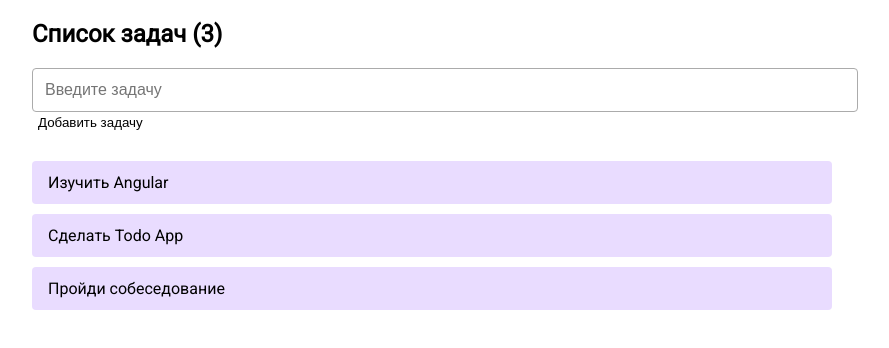
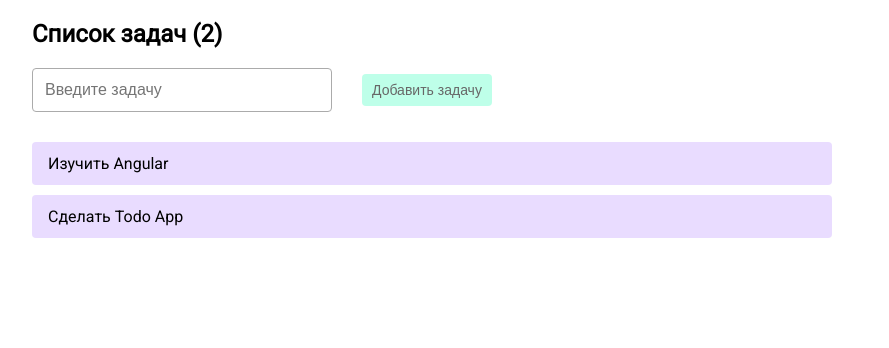
Before and after one commit to CodeOfMisanthrope/angular-todo, an Angular app: page / in a window 1280 px wide. Shown: the top 348 px of the page, without its empty margins (208-1097 px from the left). Built offline with nearby package versions, Linux system fonts and the light colour scheme.

Commit message:
feat: updated

```diff
--- a/src/app/components/list/list.html
+++ b/src/app/components/list/list.html
@@ -1,12 +1,16 @@
 <div class="task-list">
   <form [formGroup]="taskForm" (ngSubmit)="onSubmit()" class="task-list__header">
     <h2>Список задач ({{ tasks.length }})</h2>
-    <app-ui-input
-      formControlName="taskName"
-      placeholder="Введите задачу">
-    </app-ui-input>
-<!--    <ui-input formControlName="taskName" type="text">-->
-    <button >Добавить задачу</button>
+    <div class="task-list__content">
+      <app-ui-input
+        class="task-list__ui-input"
+        formControlName="taskName"
+        placeholder="Введите задачу">
+      </app-ui-input>
+      <!--    <ui-input formControlName="taskName" type="text">-->
+      <!--    <button >Добавить задачу</button>-->
+      <app-ui-btn>Добавить задачу</app-ui-btn>
+    </div>
   </form>
 
   @for (task of tasks; track task.id) {
--- a/src/app/components/list/list.ts
+++ b/src/app/components/list/list.ts
@@ -1,24 +1,25 @@
-import { Component } from '@angular/core';
-import { TaskDtos } from '../../data/dtos/task';
+import {Component} from '@angular/core';
+import {TaskDtos} from '../../data/dtos/task';
 import {Task} from '../task/task';
 import {UIInput} from '../ui/ui-input/ui-input.component';
 import {FormBuilder, FormGroup, ReactiveFormsModule, Validators} from '@angular/forms';
+import {UiBtn} from '../ui/ui-btn/ui-btn';
 
 @Component({
   selector: 'app-list',
   imports: [
     Task,
     UIInput,
-    ReactiveFormsModule
+    ReactiveFormsModule,
+    UiBtn
   ],
   templateUrl: './list.html',
   styleUrl: './list.scss',
 })
 export class List {
   tasks: TaskDtos[] = [
-    { id: 1, name: 'Изучить Angular' },
-    { id: 2, name: 'Сделать Todo App' },
-    { id: 3, name: 'Пройди собеседование' }
+    {id: 1, name: 'Изучить Angular'},
+    {id: 2, name: 'Сделать Todo App'},
   ];
 
   taskForm: FormGroup;
@@ -29,16 +30,20 @@ export class List {
     });
   }
 
+  // Обработчик для события Submit
   onSubmit() {
-    const taskName = this.taskForm.get('taskName')?.value;
-    console.log(taskName)
+    const taskName = this.taskForm.get('taskName');
+    if (taskName) {
+      const name: string = taskName.value;
+      this.addTask(name);
+    }
   }
 
   // Метод для добавления новой задачи (если нужно)
-  addTask(): void {
+  addTask(name: string): void {
     const newTask: TaskDtos = {
       id: this.tasks.length + 1,
-      name: `Новая задача ${this.tasks.length + 1}`
+      name,
     };
     this.tasks.push(newTask);
   }
```
